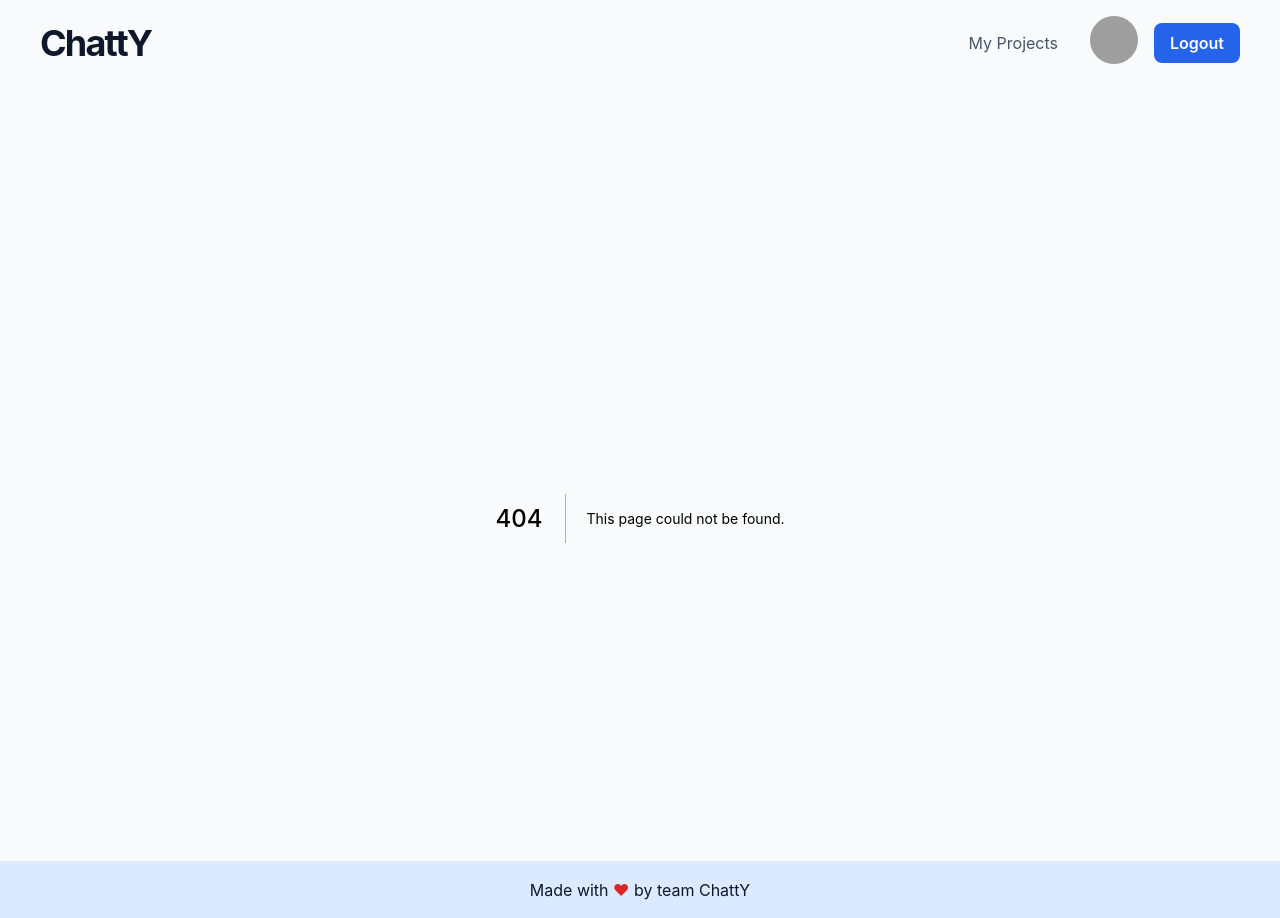
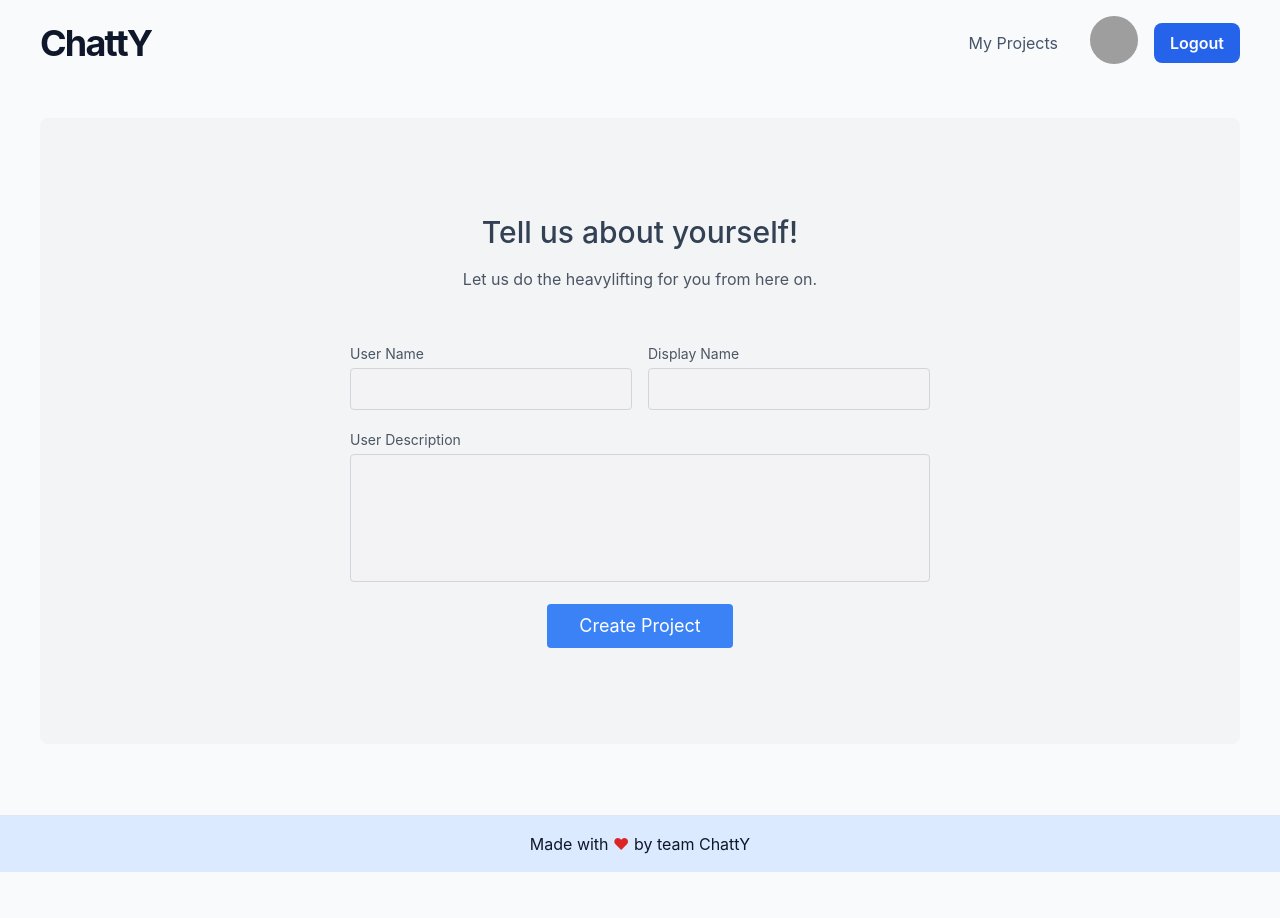
Before and after one commit to ChattGator/frontend, a Next.js app: page /register2 in a window 1280 px wide. Before the commit this address had no page. After the commit the page ends 872 px from the top, so only its background shows below. Built offline with nearby package versions, Linux system fonts and the light colour scheme; grey boxes are pictures that could not be loaded; what prettier-plugin-tailwindcss would draw is missing.

Commit message:
Add Register-UI

```diff
--- /dev/null
+++ b/pages/login.tsx
@@ -0,0 +1,35 @@
+import { Head } from "@components";
+import type { NextPage } from "next";
+
+const Login: NextPage = () => {
+	return (
+		<>
+			<Head />
+			<main className="container pb-24 lg:pb-32">
+                    <div className="container px-5 py-24 mx-auto p-4 md:w-1/3">
+                            <div className="flex rounded-lg h-full bg-gray-100 p-8 flex-col">
+                                <div className="flex items-center mb-3">
+                                    <h2 className="text-blue-600 text-4xl font-bold mx-auto mb-12">Login</h2>
+                                </div>
+                                <div className="flex-grow">
+                                    <a
+                                    href="#"
+                                    className="flex items-center justify-center px-4 py-2 space-x-2 transition-colors duration-300 border border-blue-700 rounded-md group hover:bg-blue-700 focus:outline-none">
+                                        <span>
+                                            <img
+                                                src="https://upload.wikimedia.org/wikipedia/commons/thumb/5/53/Google_%22G%22_Logo.svg/1200px-Google_%22G%22_Logo.svg.png"
+                                                className="w-6 h-6"
+                                            >
+                                            </img>
+                                        </span>
+                                        <span className="text-lg font-medium text-blue-700 group-hover:text-white">Google</span>
+                                    </a>
+                                </div>
+                            </div>
+                    </div>
+			</main>
+		</>
+	);
+};
+
+export default Login;
--- /dev/null
+++ b/pages/register1.tsx
@@ -0,0 +1,35 @@
+import { Head } from "@components";
+import type { NextPage } from "next";
+
+const Login: NextPage = () => {
+	return (
+		<>
+			<Head />
+			<main className="container pb-24 lg:pb-32">
+                    <div className="container px-5 py-24 mx-auto p-4 md:w-1/3">
+                            <div className="flex rounded-lg h-full bg-gray-100 p-8 flex-col">
+                                <div className="flex items-center mb-3">
+                                    <h2 className="text-blue-600 text-4xl font-bold mx-auto mb-12">Register</h2>
+                                </div>
+                                <div className="flex-grow">
+                                    <a
+                                    href="#"
+                                    className="flex items-center justify-center px-4 py-2 space-x-2 transition-colors duration-300 border border-blue-700 rounded-md group hover:bg-blue-700 focus:outline-none">
+                                        <span>
+                                            <img
+                                                src="https://upload.wikimedia.org/wikipedia/commons/thumb/5/53/Google_%22G%22_Logo.svg/1200px-Google_%22G%22_Logo.svg.png"
+                                                className="w-6 h-6"
+                                            >
+                                            </img>
+                                        </span>
+                                        <span className="text-lg font-medium text-blue-700 group-hover:text-white">Google</span>
+                                    </a>
+                                </div>
+                            </div>
+                    </div>
+			</main>
+		</>
+	);
+};
+
+export default Login;
--- /dev/null
+++ b/pages/register2.tsx
@@ -0,0 +1,47 @@
+import { Head } from "@components";
+import type { NextPage } from "next";
+
+const Login: NextPage = () => {
+	return (
+		<>
+			<Head />
+			<main className="container pb-24 lg:pb-32">
+                <section className="text-gray-600 body-font relative">
+                    <div className="container px-5 py-24 mx-auto rounded-lg bg-gray-100">
+                        <div className="flex flex-col text-center w-full mb-12">
+                            <h1 className="sm:text-3xl text-2xl font-medium title-font mb-4 text-slate-700">Tell us about yourself!</h1>
+                            <p className="lg:w-2/3 mx-auto leading-relaxed text-base">Let us do the heavylifting for you from here on.</p>
+                        </div>
+                        <div className="lg:w-1/2 md:w-2/3 mx-auto">
+                            <div className="flex flex-wrap -m-2">
+                                <div className="p-2 w-1/2">
+                                    <div className="relative">
+                                        <label htmlFor="name" className="leading-7 text-sm text-gray-600">User Name</label>
+                                        <input type="text" id="name" name="name" className="w-full bg-gray-100 bg-opacity-50 rounded border border-gray-300 focus:border-blue-500 focus:bg-white focus:ring-2 focus:ring-blue-200 text-base outline-none text-gray-700 py-1 px-3 leading-8 transition-colors duration-200 ease-in-out" />
+                                    </div>
+                                </div>
+                                <div className="p-2 w-1/2">
+                                    <div className="relative">
+                                        <label htmlFor="dispname" className="leading-7 text-sm text-gray-600">Display Name</label>
+                                        <input type="text" id="dispname" name="dispname" className="w-full bg-gray-100 bg-opacity-50 rounded border border-gray-300 focus:border-blue-500 focus:bg-white focus:ring-2 focus:ring-blue-200 text-base outline-none text-gray-700 py-1 px-3 leading-8 transition-colors duration-200 ease-in-out" />
+                                    </div>
+                                </div>
+                                <div className="p-2 w-full">
+                                    <div className="relative">
+                                        <label htmlFor="message" className="leading-7 text-sm text-gray-600">User Description</label>
+                                        <textarea id="message" name="message" className="w-full bg-gray-100 bg-opacity-50 rounded border border-gray-300 focus:border-blue-500 focus:bg-white focus:ring-2 focus:ring-blue-200 h-32 text-base outline-none text-gray-700 py-1 px-3 resize-none leading-6 transition-colors duration-200 ease-in-out"></textarea>
+                                    </div>
+                                </div>
+                                <div className="p-2 w-full">
+                                    <button className="flex mx-auto text-white bg-blue-500 border-0 py-2 px-8 focus:outline-none hover:bg-blue-600 rounded text-lg">Create Project</button>
+                                </div>
+                            </div>
+                        </div>
+                    </div>
+                </section>
+			</main>
+		</>
+	);
+};
+
+export default Login;
```
